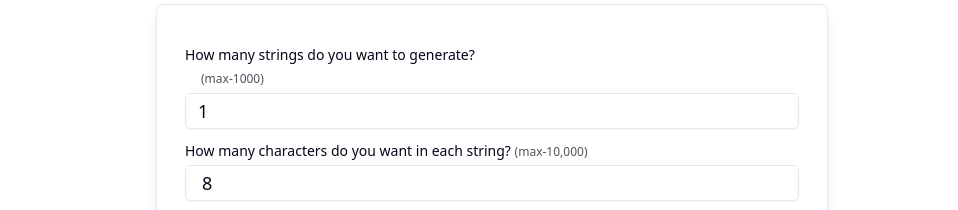
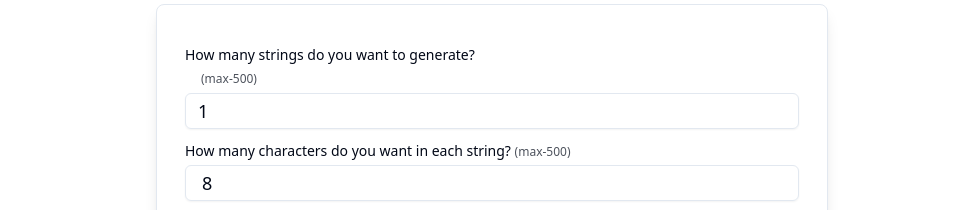
Before and after one commit to mr-zlaam/random-station, a React (Vite) app: page / in a window 1280 px wide. Shown: the part 153-363 px from the top of the page, without its empty margins (148-1106 px from the left). Built offline with nearby package versions, Linux system fonts and the light colour scheme; the HTML template or start-up script is replaced by a standard one.

Commit message:
reduce the size and number of string

```diff
--- a/src/app/pages/home/homePage.tsx
+++ b/src/app/pages/home/homePage.tsx
@@ -109,31 +109,31 @@ export default function HomePage() {
             <label htmlFor="num_of_string" className="block text-sm font-medium">
               How many strings do you want to generate?
             </label>
-            <span className="text-xs text-foreground/70 mx-4">(max-1000)</span>
+            <span className="text-xs text-foreground/70 mx-4">(max-500)</span>
             <Input
               type="number"
               id="num_of_string"
               value={numOfStrings}
               onChange={(e: ChangeEvent<HTMLInputElement>) =>
-                setNumOfStrings(Math.min(Number(e.target.value), 1000))
+                setNumOfStrings(Math.min(Number(e.target.value), 500))
               }
               min={1}
-              max={1000}
+              max={500}
               className="mt-1 text-lg"
             />
           </div>
 
           <div className="my-3">
             <label htmlFor="num_of_character" className="block text-sm font-medium">
-              How many characters do you want in each string? <span className="text-xs text-foreground/70">(max-10,000)</span>
+              How many characters do you want in each string? <span className="text-xs text-foreground/70">(max-500)</span>
             </label>
             <Input
               type="number"
               id="num_of_character"
               value={numOfCharacters}
-              onChange={(e: ChangeEvent<HTMLInputElement>) => setNumOfCharacters(Math.min(Number(e.target.value), 10000))}
+              onChange={(e: ChangeEvent<HTMLInputElement>) => setNumOfCharacters(Math.min(Number(e.target.value), 500))}
               min={1}
-              max={10000}
+              max={500}
               className="p-4 text-lg mt-1"
             />
           </div>
```
